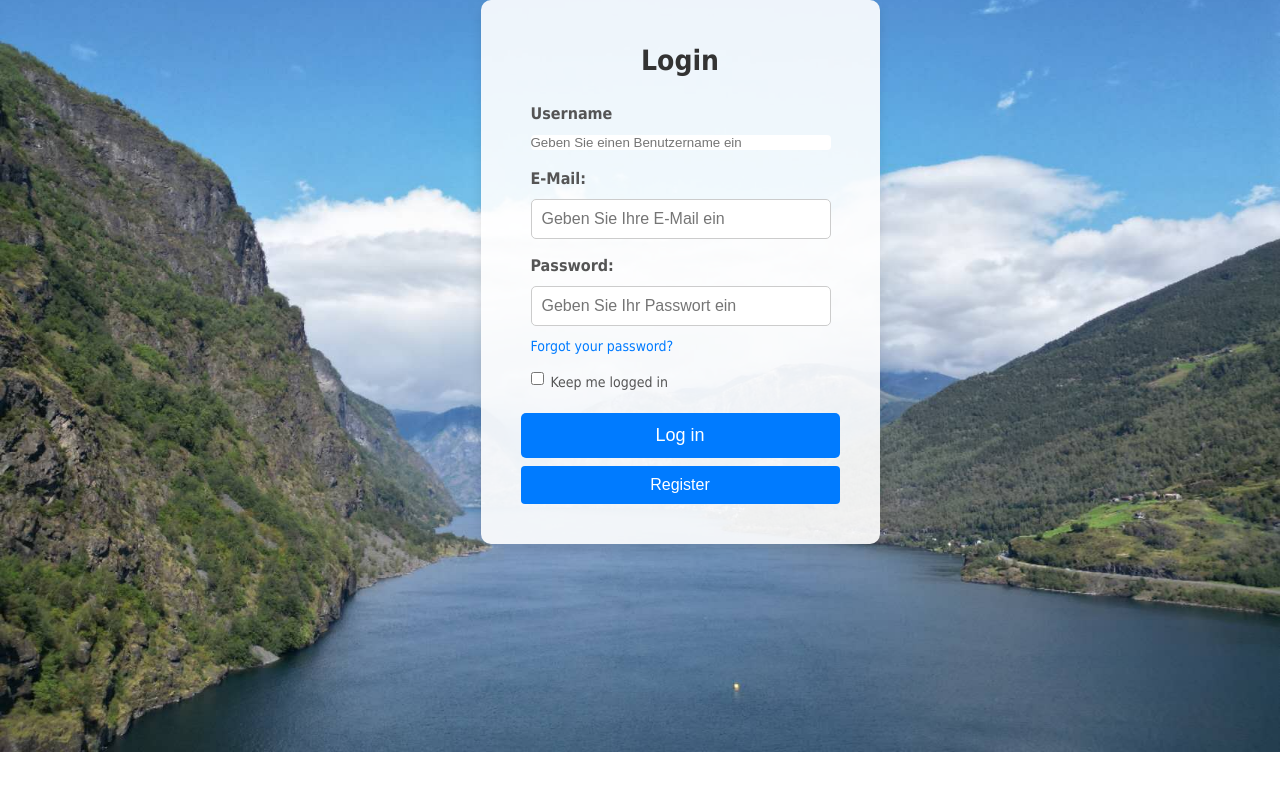
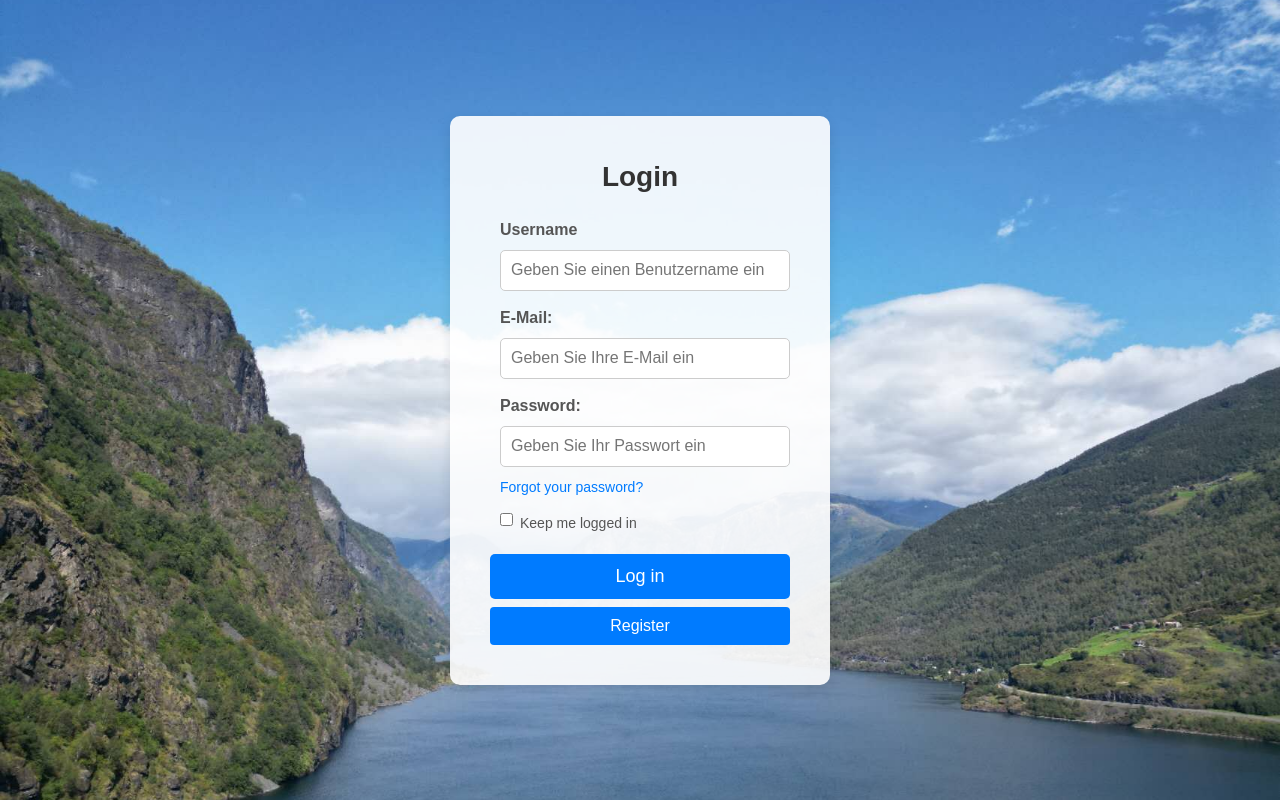
Before and after one commit to Himbeer599/E-commence, a React (Create React App) app: page / in a window 1280 px wide. Built offline with nearby package versions, Linux system fonts and the light colour scheme.

Commit message:
[MDF] Login的username输入框大小调整（type名字不统一）以及body属性修改（通过外加一个div容器），使其单独作用域在login中

```diff
--- a/src/Components/Login/Login.css
+++ b/src/Components/Login/Login.css
@@ -1,15 +1,16 @@
 
-body {
+.loginbody {
   margin: 0;
   padding: 0;
   font-family: 'Arial', sans-serif;
   background-size: cover;
   background-position: center;
   background-repeat: no-repeat;
-  /* height: 100vh; */
+  height: 100vh;
   display: flex;
   justify-content: center;
   align-items: center;
+  /* width: 300px; */
 }
 
 /* 登录容器 */
@@ -21,6 +22,9 @@ body {
   max-width: 400px;
   width: 100%;
   text-align: center;
+  display: flex;
+  flex-direction: column;
+  width: 300px;
 }
 
 /* 标题样式 */
@@ -29,6 +33,7 @@ body {
   color: #333;
   font-size: 28px;
   font-weight: bold;
+
 }
 /* 设置表单容器样式 */
 .form-container {
@@ -50,7 +55,7 @@ body {
   color: #555;
 }
 
-.form-group input[type="text"],
+.form-group input[type="username"],
 .form-group input[type="email"],
 .form-group input[type="password"] {
   width: 100%;
@@ -59,6 +64,7 @@ body {
   border-radius: 5px;
   font-size: 16px;
   transition: border-color 0.3s ease-in-out;
+  height: 41px;
 }
 
 .form-group input[type="text"]:focus,
--- a/src/Components/Login/Login.jsx
+++ b/src/Components/Login/Login.jsx
@@ -62,6 +62,7 @@ function Login() {
 
 
   return (
+    <div className="loginbody">
       <div className="login-container">
         <h2>Login</h2>
         <form onSubmit={handleSubmit}>
@@ -119,6 +120,7 @@ function Login() {
           </Link>
         </form>
       </div>
+    </div>
   );
 };
 
```
Lines whose indentation alone changed are shown as unchanged.
